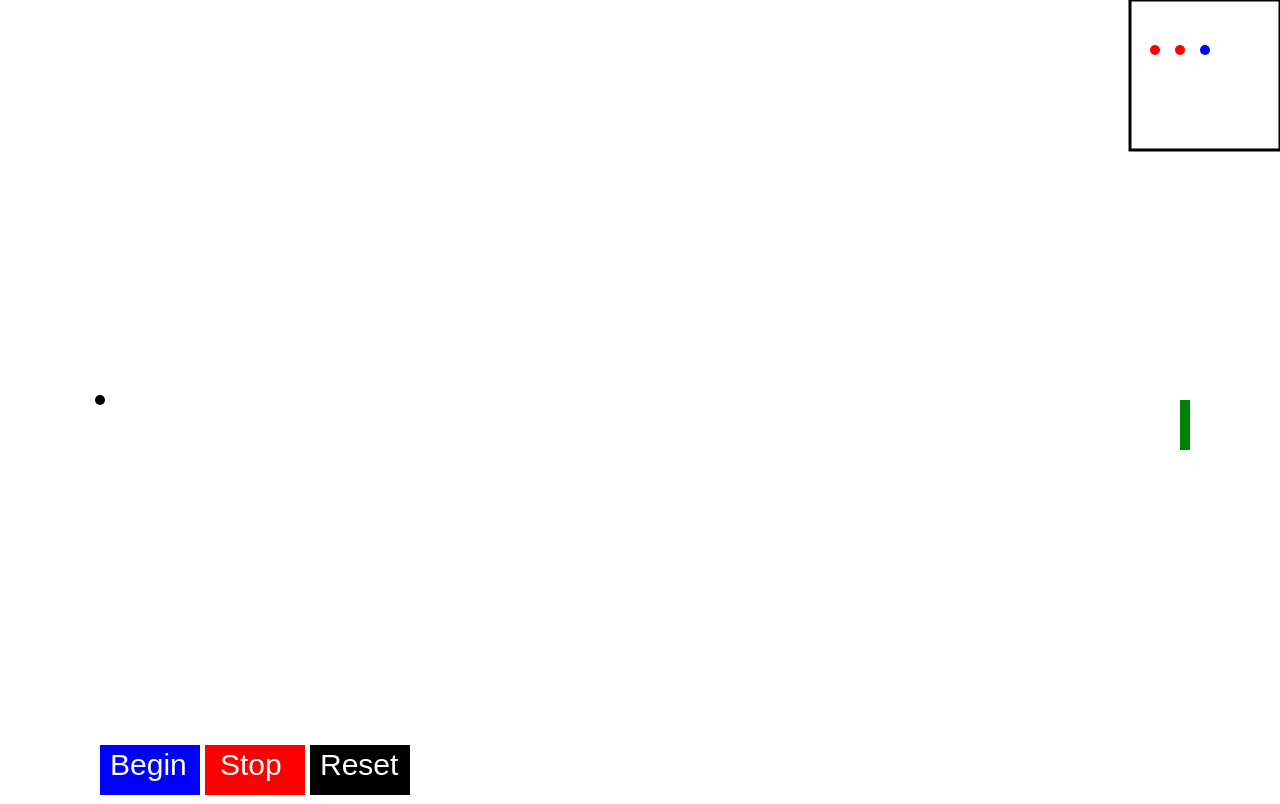
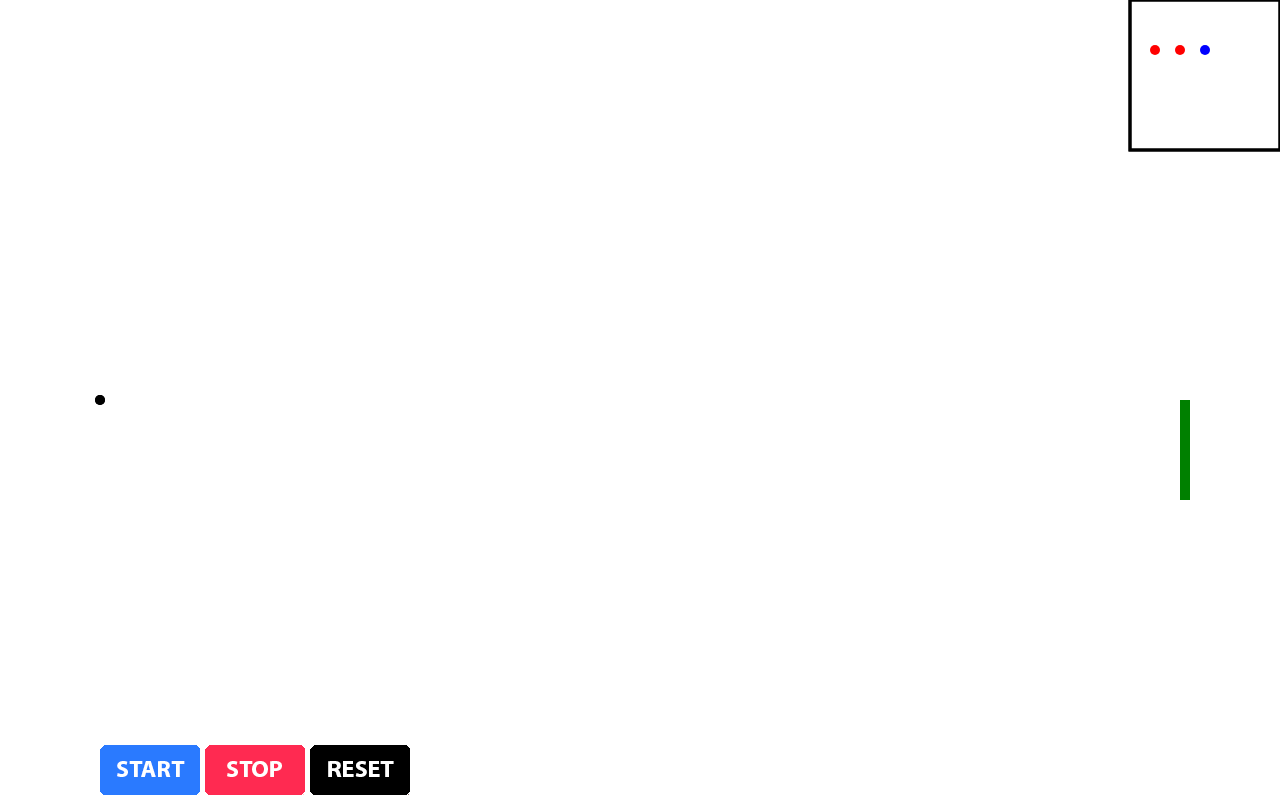
Before and after one commit to andlehma/em-field-hockey, a plain HTML site: page index.html in a window 1280 px wide. Drawn offline with nearby package versions, Linux system fonts and the light colour scheme.

Commit message:
changed buttons to objects with images

```diff
--- a/main.css
+++ b/main.css
@@ -5,3 +5,7 @@
 body {
     margin: 0px;
 }
+
+canvas {
+    position:fixed;
+}
--- a/script.js
+++ b/script.js
@@ -7,13 +7,7 @@ canvas.height = iH;
 var dragIndex;
 var dragging;
 canvas.addEventListener("mousedown", mouseDownListener, false);
-//gamestate 0 = paused, 1 = going
-var gamestate = 0;
-
-const mouse = {
-    x: innerWidth / 2,
-    y: innerHeight / 2
-};
+var gamestate = 0; //gamestate 0 = paused, 1 = going
 
 addEventListener('resize', () => {
     canvas.width = innerWidth;
@@ -29,23 +23,25 @@ function mouseDownListener(evt) {
     mouseX = (evt.clientX - bRect.left)*(canvas.width/bRect.width);
     mouseY = (evt.clientY - bRect.top)*(canvas.height/bRect.height);
 
-    if (mouseX > 100 && mouseX < 200 && mouseY > iH - 55){
+    if (mouseX > startButton.x && mouseX < startButton.x + startButton.w && mouseY > startButton.y && mouseY < startButton.y + startButton.h){
         gamestate = 1;
     }
 
-    if (mouseX > 210 && mouseX < 310 && mouseY > iH - 55){
+    if (mouseX > stopButton.x && mouseX < stopButton.x + stopButton.w && mouseY > stopButton.y && mouseY < stopButton.y + stopButton.h){
         gamestate = 0;
     }
 
-    if (mouseX > 320 && mouseX < 430 && mouseY > iH - 55){
+    if (mouseX > resetButton.x && mouseX < resetButton.x + resetButton.w && mouseY > resetButton.y && mouseY < resetButton.y + resetButton.h){
         gamestate = 0;
         init();
     }
 
     //find which shape was clicked
     for (i=0; i < charges.length; i++) {
-        if	(hitTest(charges[i], mouseX, mouseY)) {
+        if (hitTest(charges[i], mouseX, mouseY)) {
+            if (gamestate == 0){
             dragging = true;
+            }
             if (i > highestIndex) {
                 //We will pay attention to the point on the object where the mouse is "holding" the object:
                 dragHoldX = mouseX - charges[i].x;
@@ -122,47 +118,96 @@ var puck = {
     dy: 0
 }
 
-function drawpuck(){
+var goal = {
+    x: iW - 100,
+    y: iH/2,
+    w: 10,
+    h: 100,
+}
+
+var pool = {
+    x:iW - 150,
+    y:0,
+    w:150,
+    h:150
+}
+
+var startImg = new Image();
+startImg.src = 'images/start.png';
+var startButton = {
+    x: 100,
+    y: iH - 55,
+    w: 100,
+    h: 50
+}
+
+var stopImg = new Image();
+stopImg.src = 'images/stop.png';
+var stopButton = {
+    x: 205,
+    y: iH - 55,
+    w: 100,
+    h: 50
+}
+
+var resetImg = new Image();
+resetImg.src = 'images/reset.png';
+var resetButton = {
+    x: 310,
+    y: iH - 55,
+    w: 100,
+    h: 50
+}
+
+var charges = [];
+
+function drawStatic(){
+    //puck
     ctx.beginPath();
     ctx.arc(puck.x, puck.y, 5, 0, Math.PI * 2, false);
     ctx.fillStyle = "#000000";
     ctx.fill();
     ctx.closePath();
+
+    //goal
+    ctx.fillStyle = "green";
+    ctx.fillRect(goal.x, goal.y, goal.w, goal.h);
+
+    //pool
+    ctx.beginPath();
+    ctx.lineWidth="3";
+    ctx.strokeStyle="#000000";
+    ctx.rect(iW - 150,0,150,150);
+    ctx.stroke();
+
+    //startButton
+    ctx.drawImage(startImg, startButton.x, startButton.y);
+
+    //stopButton
+    ctx.drawImage(stopImg, stopButton.x, stopButton.y);
+
+    //resetButton
+    ctx.drawImage(resetImg, resetButton.x, resetButton.y);
 }
 
-function updatepuck(dx, dy){
+function updateStatic(){
     if (gamestate == 1){
         puck.x += puck.dx;
         puck.y += puck.dy;
     }
-    drawpuck();
     if (puck.x < 0 || puck.y < 0 || puck.x > iW || puck.y > iH){
         gamestate = 0;
         initpuck();
     }
+
+    drawStatic();
 }
-
-var goal = {
-    x: iW - 100,
-    y: iH/2
-}
-
-function drawgoal(){
-    ctx.fillStyle = "green";
-    ctx.fillRect(goal.x, goal.y, 10, 50);
-}
-
-
 
 function charge(x, y, ch) {
     this.x = x;
     this.y = y;
     this.fakecharge = ch;
-    if (this.x > iW - 150 && this.y < 150){
-        this.charge = 0;
-    }else{
-        this.charge = this.fakecharge; //nanocoulombs
-    }
+
     this.radius = 5;
     if (this.fakecharge < 0){
         this.color = "#0000FF";
@@ -180,6 +225,11 @@ function charge(x, y, ch) {
     };
 
     this.update = function(){
+        if (this.x > pool.x && this.y < pool.h){
+            this.charge = 0;
+        }else{
+            this.charge = this.fakecharge; //nanocoulombs
+        }
         this.draw();
         this.a = puck.x - this.x;
         this.b = puck.y - this.y;
@@ -187,13 +237,14 @@ function charge(x, y, ch) {
         this.xAngle = Math.asin(this.a/this.c);
         this.yAngle = Math.asin(this.b/this.c);
         if (gamestate == 1){
-            puck.dx += Math.sin(this.xAngle)*((8.987*ch)/(this.c*this.c));
-            puck.dy += Math.sin(this.yAngle)*((8.987*ch)/(this.c*this.c));
+            puck.dx += Math.sin(this.xAngle)*((8.987*this.charge)/(this.c*this.c));
+            puck.dy += Math.sin(this.yAngle)*((8.987*this.charge)/(this.c*this.c));
+        }
+        if (this.c <= this.radius){
+            gamestate = 0;
         }
     };
 }
-
-var charges = [];
 
 function animate() {
     requestAnimationFrame(animate);
@@ -203,8 +254,8 @@ function animate() {
         charge.update();
     });
 
-    updatepuck();
-    drawgoal();
+    updateStatic();
+    drawStatic();
 
     function randomInt(min,max){
         return Math.floor(Math.random()*(max-min+1)+min);
@@ -214,36 +265,11 @@ function animate() {
         return Math.random()*(max-min+1)+min;
     }
 
-    ctx.beginPath();
-    ctx.lineWidth="3";
-    ctx.strokeStyle="#000000";
-    ctx.rect(iW - 150,0,150,150);
-    ctx.stroke();
-
-    ctx.fillStyle = "blue";
-    ctx.fillRect(100, iH - 55, 100, 50);
-    ctx.fillStyle = "white";
-    ctx.font = "30px Arial";
-    ctx.fillText("Begin",110,iH - 25);
-
-    ctx.fillStyle = "red";
-    ctx.fillRect(205, iH - 55, 100, 50);
-    ctx.fillStyle = "white";
-    ctx.font = "30px Arial";
-    ctx.fillText("Stop",220,iH - 25);
-
-    ctx.fillStyle = "black";
-    ctx.fillRect(310, iH - 55, 100, 50);
-    ctx.fillStyle = "white";
-    ctx.font = "30px Arial";
-    ctx.fillText("Reset",320,iH - 25);
-
-    if (puck.x > goal.x && puck.x < goal.x + 10 && puck.y > goal.y && puck.y < goal.y + 50){
+    if (puck.x > goal.x && puck.x < goal.x + goal.w && puck.y > goal.y && puck.y < goal.y + goal.h){
         gamestate = 0;
         ctx.fillStyle = "black";
         ctx.font = "50px Arial";
         ctx.fillText("SUCCESS", iW/2, iH/2);
-        console.log('success');
     }
 }
 
@@ -254,9 +280,9 @@ function init(){
     puck.dy = 0;
 
     charges = [];
-    charges.push(new charge(iW - 100, 50, 50));
-    charges.push(new charge(iW - 125, 50, 50));
-    charges.push(new charge(iW - 75, 50, -50));
+    charges.push(new charge(iW - 100, 50, 250));
+    charges.push(new charge(iW - 125, 50, 250));
+    charges.push(new charge(iW - 75, 50, -250));
 }
 
 function initpuck(){
```
Also changed, not shown: images/reset.png (added), images/start.png (added), images/stop.png (added).
